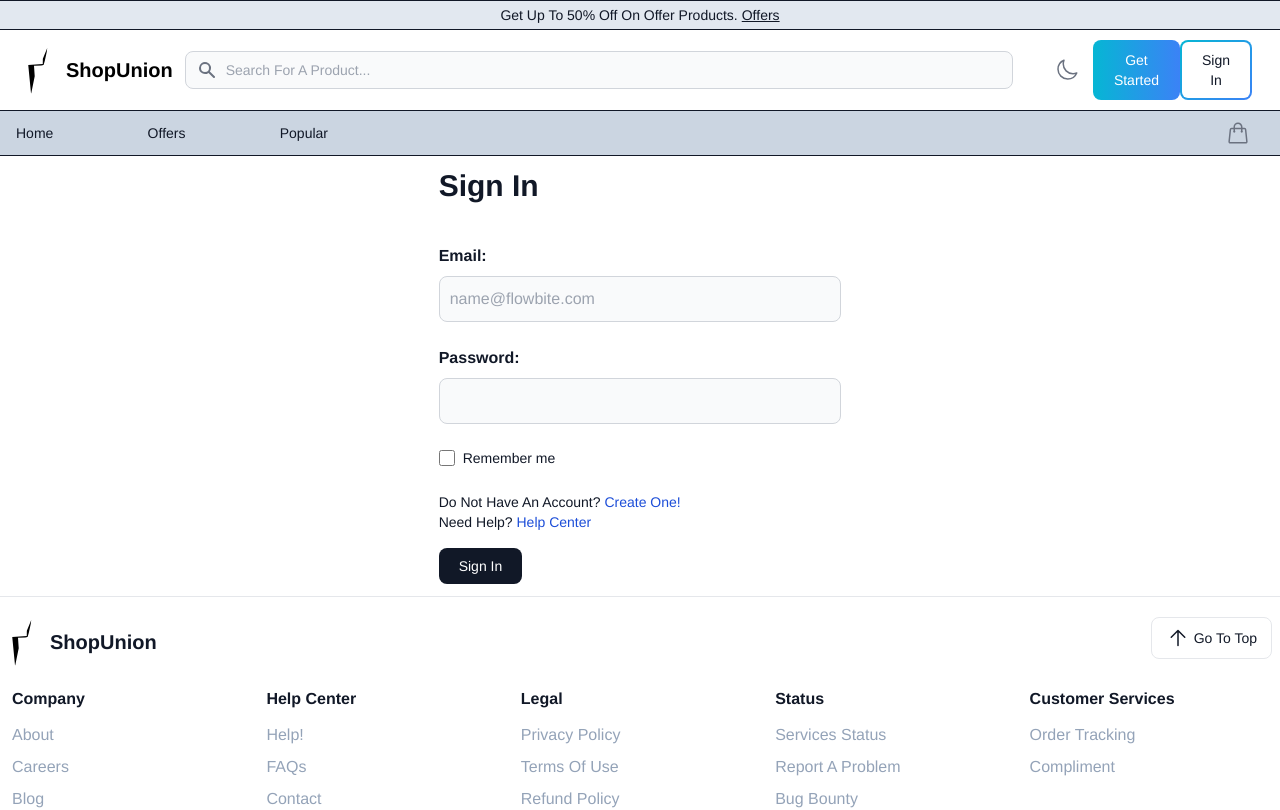
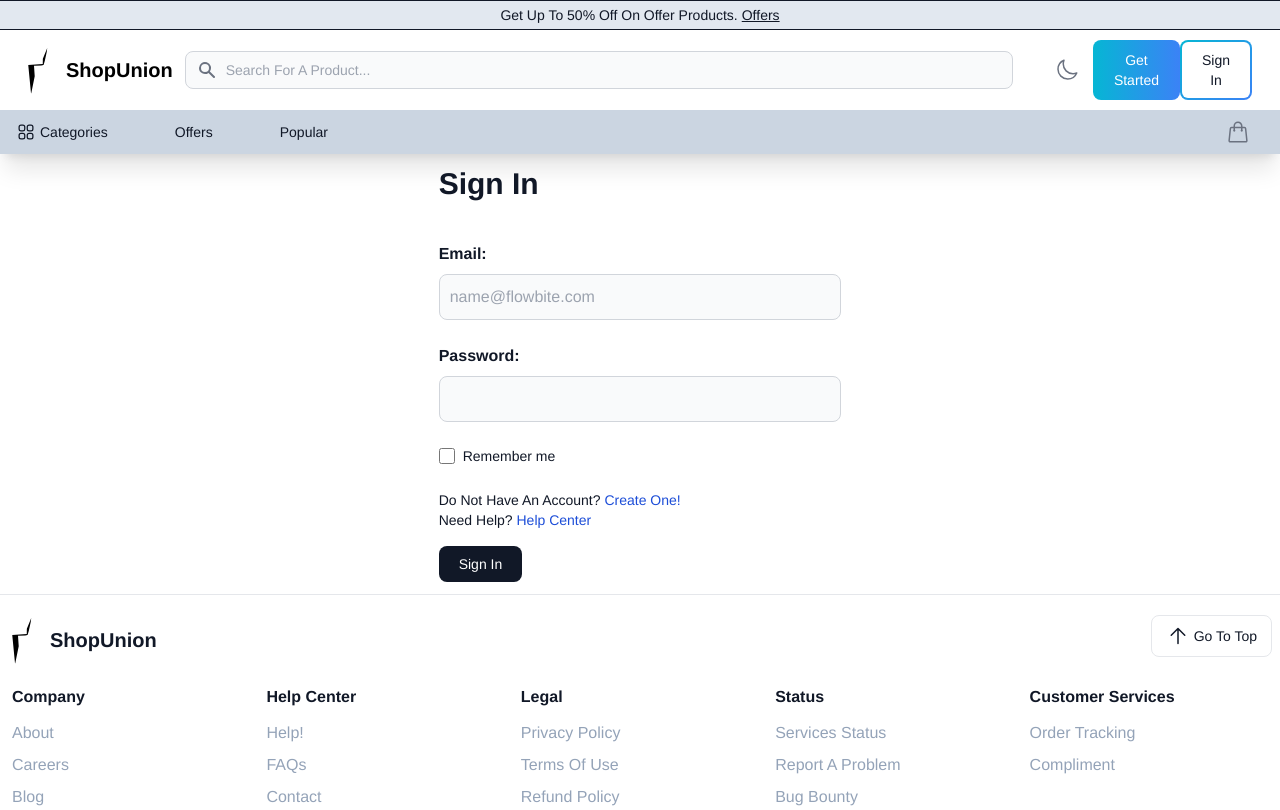
Before and after one commit to UNHOTOfficial/ShopUnion-v2, a Next.js app: page /signin in a window 1280 px wide. Shown: the top 810 px of the page. Built offline with nearby package versions, Linux system fonts and the light colour scheme; a web font is replaced by a local one.

Commit message:
Add Categories Menu Item.

```diff
--- a/components/headerSecondary.jsx
+++ b/components/headerSecondary.jsx
@@ -3,11 +3,27 @@ import React from "react";
 
 export default function HeaderSecondary() {
   return (
-    <nav className="bg-slate-300 px-4 text-sm sm:px-4 dark:bg-gray-800 border-y dark:border-gray-500 border-gray-900">
+    <nav className="bg-slate-300 px-4 text-sm sm:px-4 dark:bg-gray-800 shadow-xl">
       <div className="container flex items-center text-gray-900 dark:text-white">
-        <ul className="flex w-2/3 md:w-1/3 xl:w-1/4 justify-between">
+        <ul className="flex w-3/4 md:w-1/3 xl:w-1/4 justify-between">
           <li className="hover:underline">
-            <Link href="/">Home</Link>
+            <div className="flex cursor-pointer">
+              <svg
+                xmlns="http://www.w3.org/2000/svg"
+                fill="none"
+                viewBox="0 0 24 24"
+                strokeWidth={1.5}
+                stroke="currentColor"
+                className="w-5 h-5 mr-1"
+              >
+                <path
+                  strokeLinecap="round"
+                  strokeLinejoin="round"
+                  d="M3.75 6A2.25 2.25 0 016 3.75h2.25A2.25 2.25 0 0110.5 6v2.25a2.25 2.25 0 01-2.25 2.25H6a2.25 2.25 0 01-2.25-2.25V6zM3.75 15.75A2.25 2.25 0 016 13.5h2.25a2.25 2.25 0 012.25 2.25V18a2.25 2.25 0 01-2.25 2.25H6A2.25 2.25 0 013.75 18v-2.25zM13.5 6a2.25 2.25 0 012.25-2.25H18A2.25 2.25 0 0120.25 6v2.25A2.25 2.25 0 0118 10.5h-2.25a2.25 2.25 0 01-2.25-2.25V6zM13.5 15.75a2.25 2.25 0 012.25-2.25H18a2.25 2.25 0 012.25 2.25V18A2.25 2.25 0 0118 20.25h-2.25A2.25 2.25 0 0113.5 18v-2.25z"
+                />
+              </svg>
+              Categories
+            </div>
           </li>
           <li className="hover:underline">
             <Link href="/offers">Offers</Link>
```
